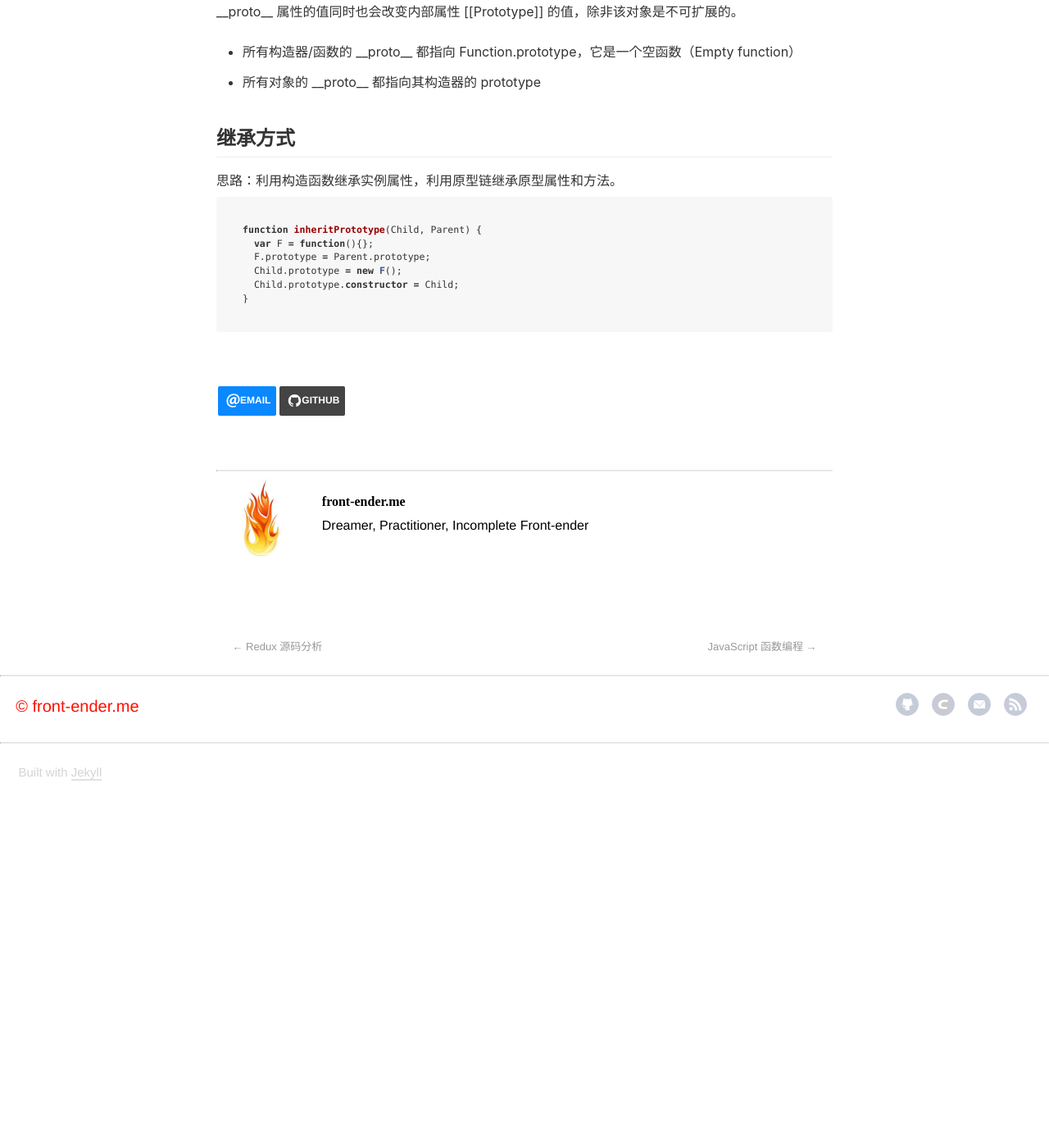
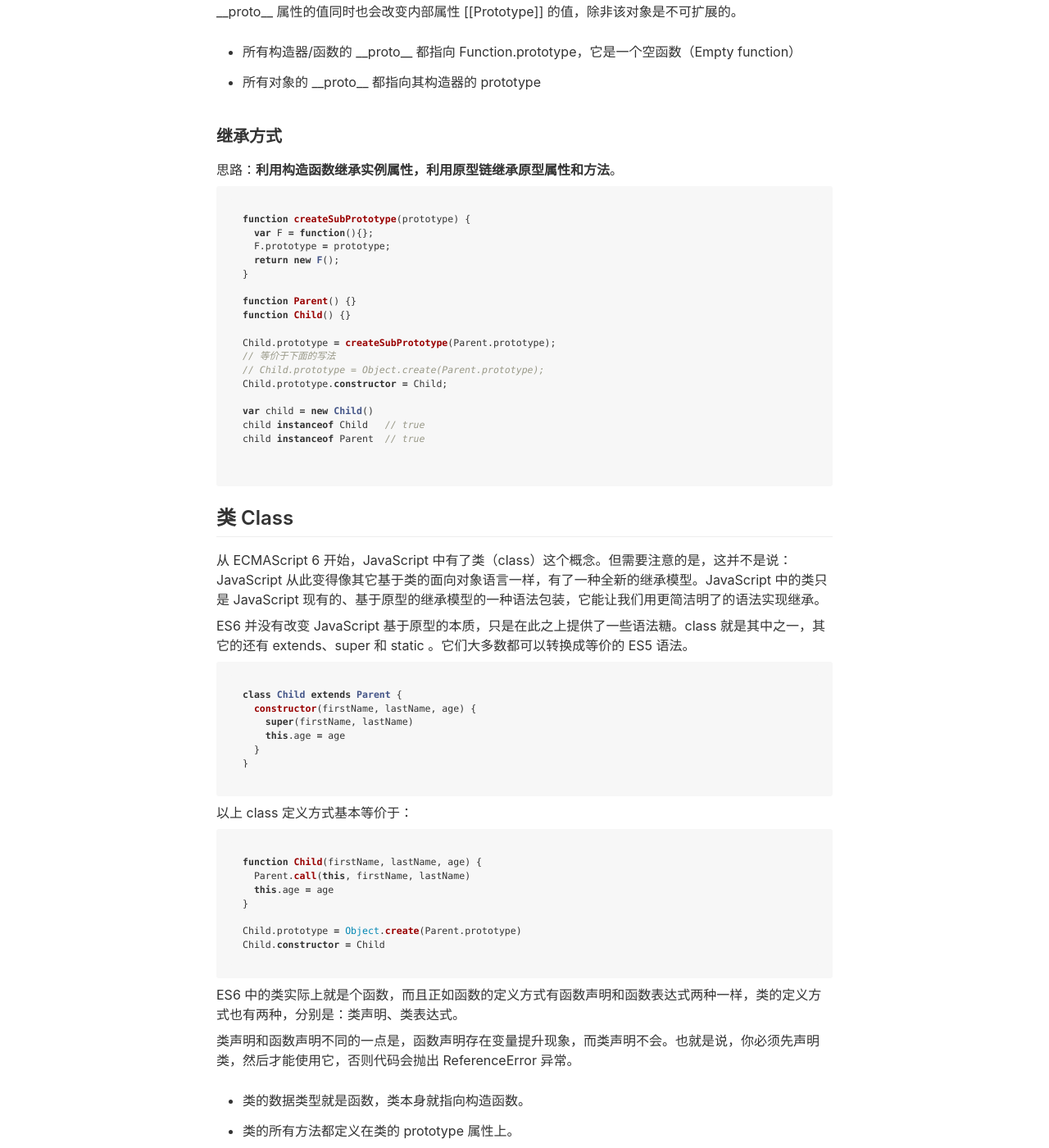
Before and after one commit to alcat2008/alcat2008.github.io, a Jekyll site: the page built from _posts/2016-08-09-js-inherit-class.md, in a window 1280 px wide and 1400 px high, scrolled down 967 px. Shown: the whole window at 82% size. Built offline with Jekyll 4.4.1, drawn with Linux system fonts in a browser that asks for light colours; nearby versions of some CDN libraries; some web fonts are replaced; comment, search, counter and statistics services are not loaded; before the commit the page ends 1947 px from its top, so only the background shows below that; some of the changed text lies outside the part shown.

Commit message:
add class detail

````diff
--- a/_posts/2016-08-09-js-inherit-class.md
+++ b/_posts/2016-08-09-js-inherit-class.md
@@ -38,15 +38,84 @@ Javascript 继承机制的设计思想： `constructor + prototype`。
 - 所有构造器/函数的 \__proto__ 都指向 Function.prototype，它是一个空函数（Empty function）
 - 所有对象的 \__proto__ 都指向其构造器的 prototype
 
-## 继承方式
+### 继承方式
 
-思路：利用构造函数继承实例属性，利用原型链继承原型属性和方法。
+思路：**利用构造函数继承实例属性，利用原型链继承原型属性和方法**。
 
 ```javascript
-function inheritPrototype(Child, Parent) {
+function createSubPrototype(prototype) {
   var F = function(){};
-  F.prototype = Parent.prototype;
-  Child.prototype = new F();
-  Child.prototype.constructor = Child;
+  F.prototype = prototype;
+  return new F();
+}
+
+function Parent() {}
+function Child() {}
+
+Child.prototype = createSubPrototype(Parent.prototype);
+// 等价于下面的写法
+// Child.prototype = Object.create(Parent.prototype);
+Child.prototype.constructor = Child;
+
+var child = new Child()
+child instanceof Child   // true
+child instanceof Parent  // true
+
+```
+
+## 类 Class
+
+从 ECMAScript 6 开始，JavaScript 中有了类（class）这个概念。但需要注意的是，这并不是说：JavaScript 从此变得像其它基于类的面向对象语言一样，有了一种全新的继承模型。JavaScript 中的类只是 JavaScript 现有的、基于原型的继承模型的一种语法包装，它能让我们用更简洁明了的语法实现继承。
+
+ES6 并没有改变 JavaScript 基于原型的本质，只是在此之上提供了一些语法糖。class 就是其中之一，其它的还有 extends、super 和 static 。它们大多数都可以转换成等价的 ES5 语法。
+
+```javascript
+class Child extends Parent {
+  constructor(firstName, lastName, age) {
+    super(firstName, lastName)
+    this.age = age
+  }
 }
 ```
+
+以上 class 定义方式基本等价于：
+
+```javascript
+function Child(firstName, lastName, age) {
+  Parent.call(this, firstName, lastName)
+  this.age = age
+}
+
+Child.prototype = Object.create(Parent.prototype)
+Child.constructor = Child
+```
+
+ES6 中的类实际上就是个函数，而且正如函数的定义方式有函数声明和函数表达式两种一样，类的定义方式也有两种，分别是：类声明、类表达式。
+
+类声明和函数声明不同的一点是，函数声明存在变量提升现象，而类声明不会。也就是说，你必须先声明类，然后才能使用它，否则代码会抛出 ReferenceError 异常。
+
+- 类的数据类型就是函数，类本身就指向构造函数。
+- 类的所有方法都定义在类的 prototype 属性上。
+- 类的内部所有定义的方法，都是不可枚举的。
+- 类的属性名，可以采用表达式。
+
+### constructor
+
+constructor 方法是类的默认方法，通过 new 命令生成对象实例时，自动调用该方法。
+
+类的构造函数，不使用 new 是没法调用的，会报错。这是它跟普通构造函数的一个主要区别，后者不用 new 也可以执行。
+
+### Class 的继承
+
+Class 之间通过 `extends` 关键字实现继承，这比 ES5 的通过修改原型链实现继承，要清晰和方便很多。
+
+ES5 的继承，实质是先创造子类的实例对象 this，然后再将父类的方法添加到 this 上面（Parent.apply(this)）。ES6 的继承机制完全不同，实质是先创造父类的实例对象 this（所以必须先调用 super 方法），然后再用子类的构造函数修改 this。
+
+### 类的 prototype 属性和 \__proto__ 属性
+
+Class 作为构造函数的语法糖，同时有 prototype 属性和 \__proto__ 属性，因此同时存在两条继承链。
+
+- 子类的 \__proto__ 属性，表示构造函数的继承，总是指向父类。
+- 子类 prototype 属性的 \__proto__ 属性，表示方法的继承，总是指向父类的 prototype 属性。
+
+可以这样理解： 作为一个对象，子类的原型（\__proto__ 属性）是父类；作为一个构造函数，子类的原型（prototype 属性）是父类的实例。
````
